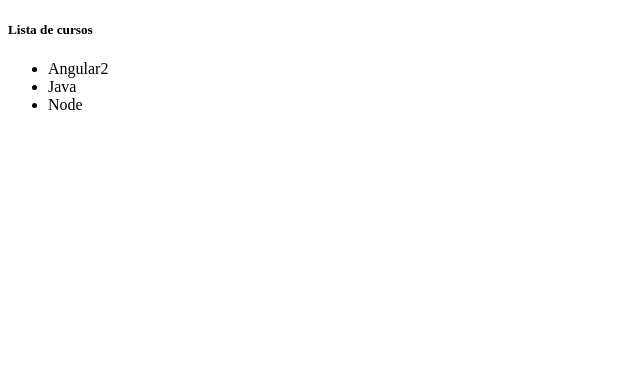
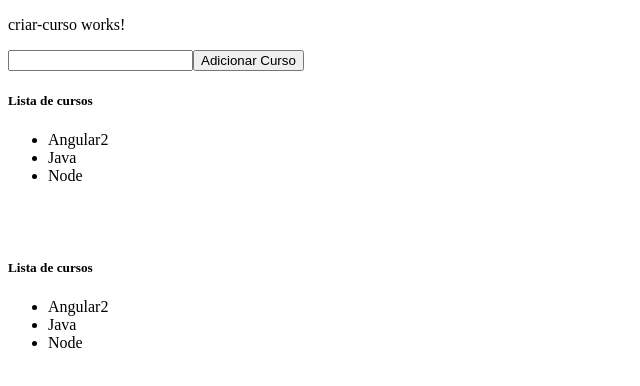
Before and after one commit to amandaxm/curso-angular-service, an Angular app: page / in a window 1280 px wide. Shown: the top 386 px of the page, without its empty margins (0-640 px from the left). Built offline with nearby package versions, Linux system fonts and the light colour scheme.

Commit message:
Escopo de instâncias de serviços

```diff
--- a/src/app/app.component.html
+++ b/src/app/app.component.html
@@ -1 +1,3 @@
+<app-criar-curso></app-criar-curso>
+<br><br>
 <app-cursos></app-cursos>
--- a/src/app/app.module.ts
+++ b/src/app/app.module.ts
@@ -5,10 +5,12 @@
 import { CursosComponent } from './cursos/cursos.component';
 
 import { CursosService} from './cursos/cursos.service';
+import { CriarCursoComponent } from './criar-curso/criar-curso.component';
 @NgModule({
   declarations: [
     AppComponent,
-    CursosComponent
+    CursosComponent,
+    CriarCursoComponent
   ],
   imports: [
   BrowserModule
--- /dev/null
+++ b/src/app/criar-curso/criar-curso.component.html
@@ -0,0 +1,14 @@
+<p>criar-curso works!</p>
+<!-- para pegar o valor do input #curso declara variavel
+colocar value para nao fazer referencia ao proprio input-->
+<input type="text" #cursoInput>
+<button (click)="onAddCurso(cursoInput.value)">
+Adicionar Curso
+
+</button>
+<h5>Lista de cursos</h5>
+<ul>
+    <li *ngFor="let curso of cursos">
+        {{ curso }}
+    </li>
+</ul>
--- /dev/null
+++ b/src/app/criar-curso/criar-curso.component.ts
@@ -0,0 +1,21 @@
+import { Component, OnInit } from '@angular/core';
+
+import { CursosService } from './../cursos/cursos.service';
+
+@Component({
+  selector: 'app-criar-curso',
+  templateUrl: './criar-curso.component.html',
+  styleUrls: ['./criar-curso.component.css']
+})
+export class CriarCursoComponent implements OnInit {
+  cursos: string[]=[];
+  constructor(private cursosService: CursosService) { }
+  onAddCurso(curso: string){
+  this.cursosService.addCurso(curso);
+
+  }
+  ngOnInit(): void {
+    this.cursos= this.cursosService.getCursos();
+  }
+
+}
--- a/src/app/cursos/cursos.service.ts
+++ b/src/app/cursos/cursos.service.ts
@@ -5,8 +5,14 @@
 //avisa ao angular que é uma classe injetavel
 @Injectable()
 export class CursosService{
-
+    private cursos: string[]=['Angular2','Java','Node'];
+    constructor(){
+        console.log('CursoService');
+    }
     getCursos(){
-       return ['Angular2','Java','Node'];
+       return this.cursos;
+    }
+    addCurso(curso: string){
+        this.cursos.push(curso);
     }
 }
```
Also changed, not shown: src/app/criar-curso/criar-curso.component.css (added), 1 other file (tests, documents, lock files or other folders).
